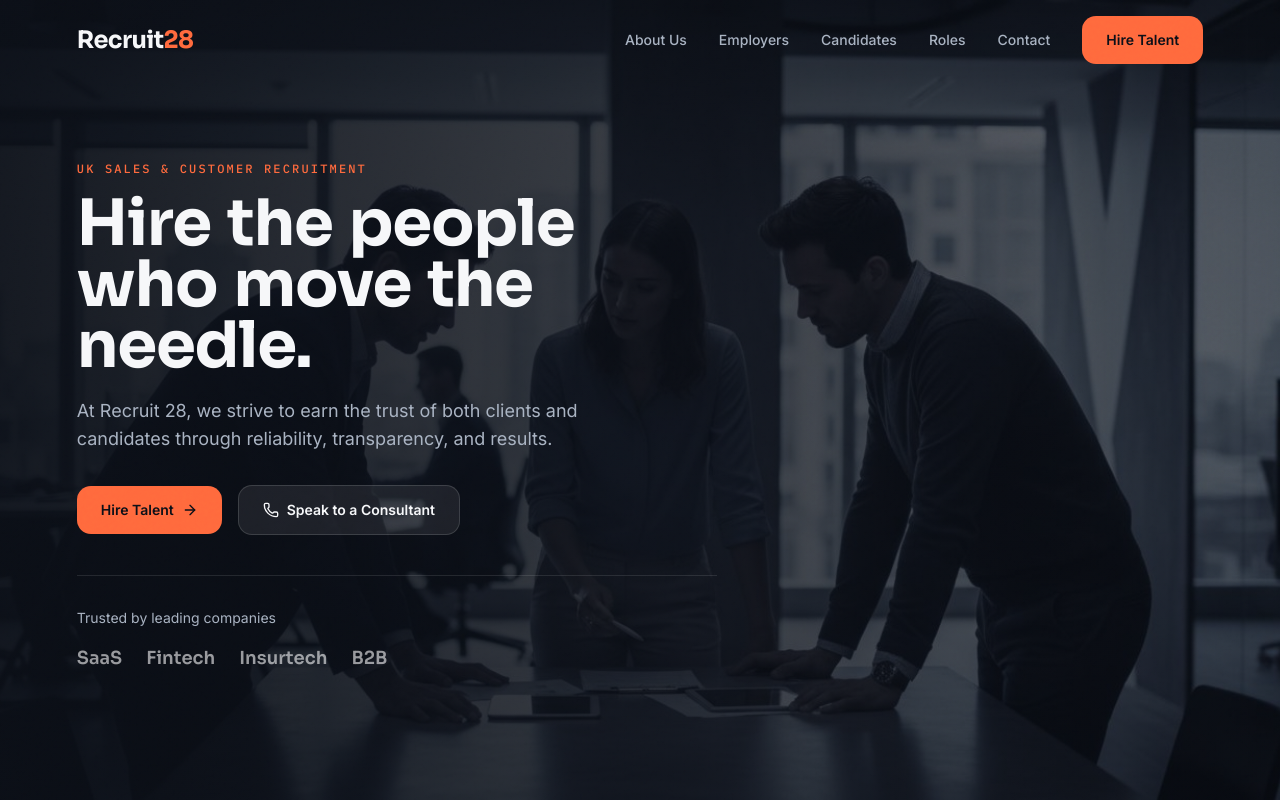
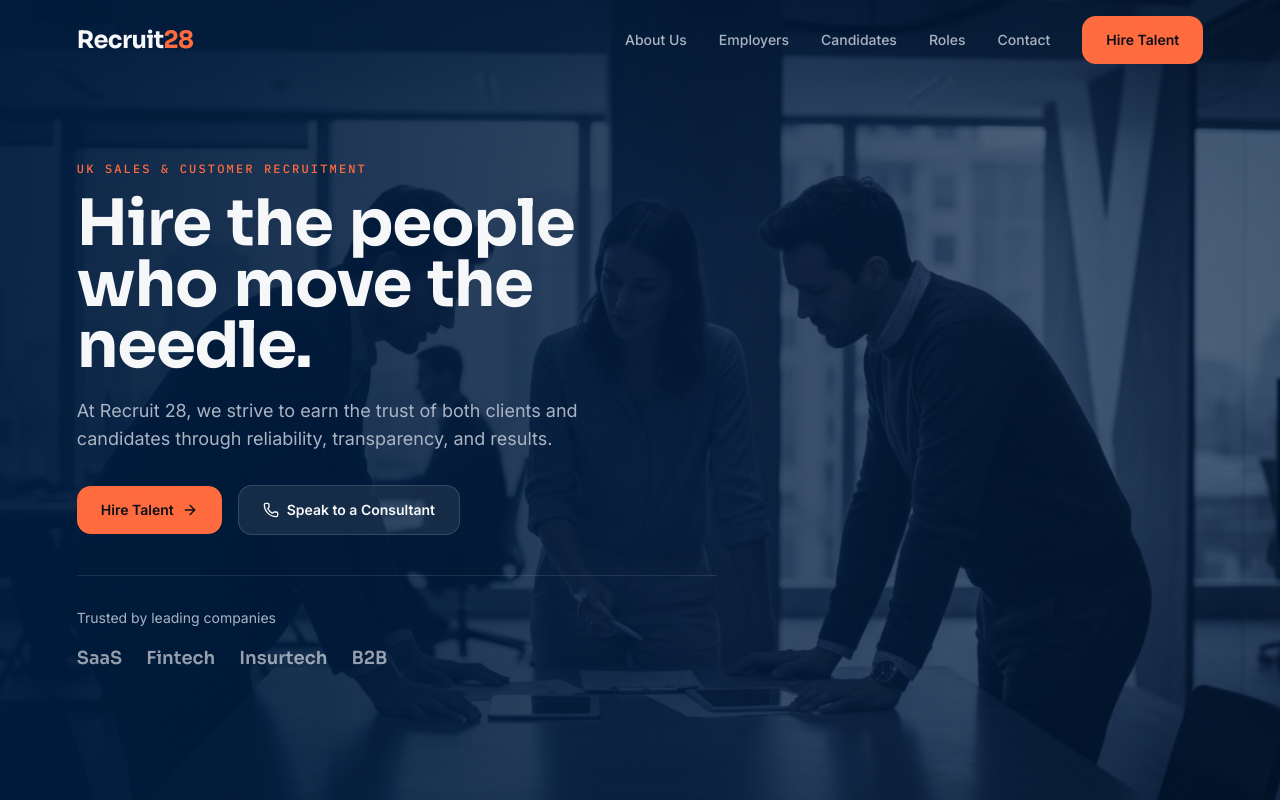
Before and after one commit to j1kn/Recritement, a React (Vite) app: page / in a window 1280 px wide. Shown: the top 800 px of the page. Built offline with nearby package versions, Linux system fonts and the light colour scheme.

Commit message:
Updated theme color to Navy Blue, refined content, and removed unnecessary sections

```diff
--- a/src/App.tsx
+++ b/src/App.tsx
@@ -10,7 +10,7 @@ import TwoTile from './sections/TwoTile';
 import Statement from './sections/Statement';
 import Services from './sections/Services';
 import Specialists from './sections/Specialists';
-import Process from './sections/Process';
+
 import Stats from './sections/Stats';
 import Quality from './sections/Quality';
 import Contact from './sections/Contact';
@@ -58,7 +58,7 @@ function App() {
         <Statement />
         <Services />
         <Specialists />
-        <Process />
+
         <Stats />
         <Quality />
         <Contact />
--- a/src/index.css
+++ b/src/index.css
@@ -6,24 +6,24 @@
 
 @layer base {
   :root {
-    --background: 220 30% 5%;
+    --background: 220 60% 8%;
     --foreground: 220 20% 97%;
-    --card: 220 25% 8%;
+    --card: 220 60% 11%;
     --card-foreground: 220 20% 97%;
-    --popover: 220 25% 8%;
+    --popover: 220 60% 11%;
     --popover-foreground: 220 20% 97%;
     --primary: 16 100% 62%;
     --primary-foreground: 220 30% 5%;
-    --secondary: 220 20% 15%;
+    --secondary: 220 50% 15%;
     --secondary-foreground: 220 20% 97%;
-    --muted: 220 20% 15%;
+    --muted: 220 40% 18%;
     --muted-foreground: 215 18% 68%;
     --accent: 16 100% 62%;
     --accent-foreground: 220 30% 5%;
     --destructive: 0 84.2% 60.2%;
     --destructive-foreground: 0 0% 98%;
-    --border: 220 15% 20%;
-    --input: 220 15% 20%;
+    --border: 220 40% 20%;
+    --input: 220 40% 20%;
     --ring: 16 100% 62%;
     --radius: 0.875rem;
   }
--- a/src/sections/Contact.tsx
+++ b/src/sections/Contact.tsx
@@ -1,7 +1,7 @@
 import { useState, useRef, useEffect } from 'react';
 import { gsap } from 'gsap';
 import { ScrollTrigger } from 'gsap/ScrollTrigger';
-import { Send, Quote, Phone, Mail, MapPin, Clock } from 'lucide-react';
+import { Send, Phone, Mail, MapPin } from 'lucide-react';
 import { toast } from 'sonner';
 
 gsap.registerPlugin(ScrollTrigger);
@@ -10,7 +10,6 @@ const contactInfo = [
   { icon: Phone, label: 'Phone', value: '+44 (0) 20 7123 4567' },
   { icon: Mail, label: 'Email', value: 'hello@recruit28.co.uk' },
   { icon: MapPin, label: 'Location', value: 'London, UK' },
-  { icon: Clock, label: 'Response Time', value: 'Within 24 hours' },
 ];
 
 export default function Contact() {
@@ -118,30 +117,8 @@ export default function Contact() {
         </div>
 
         <div className="grid grid-cols-1 lg:grid-cols-3 gap-8 lg:gap-10 max-w-6xl mx-auto">
-          {/* Left Column - Testimonial & Contact Info */}
+          {/* Left Column - Contact Info */}
           <div className="space-y-6">
-            {/* Testimonial Card */}
-            <div
-              ref={testimonialRef}
-              className="card-glass rounded-card p-6 lg:p-8"
-            >
-              <Quote className="w-8 h-8 text-coral mb-4" />
-              <blockquote className="text-base text-slate-text leading-relaxed mb-6">
-                "Recruit 28 delivered a shortlist in days, not weeks. Every
-                candidate was relevant—and one became our top AE within six
-                months."
-              </blockquote>
-              <div className="flex items-center gap-3">
-                <div className="w-10 h-10 rounded-full bg-coral/20 flex items-center justify-center">
-                  <span className="font-display font-bold text-sm text-coral">HM</span>
-                </div>
-                <div>
-                  <p className="font-medium text-slate-text text-sm">Hiring Manager</p>
-                  <p className="text-xs text-slate-muted">B2B SaaS</p>
-                </div>
-              </div>
-            </div>
-
             {/* Contact Info */}
             <div ref={infoRef} className="card-glass rounded-card p-6">
               {contactInfo.map((item) => (
--- a/src/sections/Footer.tsx
+++ b/src/sections/Footer.tsx
@@ -64,12 +64,7 @@ export default function Footer() {
               >
                 For Candidates
               </button>
-              <button
-                onClick={() => scrollToSection('#roles')}
-                className="block text-sm text-slate-muted hover:text-slate-text transition-colors duration-300"
-              >
-                Roles We Cover
-              </button>
+
               <button
                 onClick={() => scrollToSection('#contact')}
                 className="block text-sm text-slate-muted hover:text-slate-text transition-colors duration-300"
@@ -88,7 +83,7 @@ export default function Footer() {
               <span className="block text-sm text-slate-muted">Sales Recruitment</span>
               <span className="block text-sm text-slate-muted">Customer Success</span>
               <span className="block text-sm text-slate-muted">Executive Search</span>
-              <span className="block text-sm text-slate-muted">Contract Hiring</span>
+
             </nav>
           </div>
 
--- a/src/sections/Quality.tsx
+++ b/src/sections/Quality.tsx
@@ -1,7 +1,7 @@
 import { useRef, useEffect } from 'react';
 import { gsap } from 'gsap';
 import { ScrollTrigger } from 'gsap/ScrollTrigger';
-import { Star, Users, Clock, Shield } from 'lucide-react';
+import { Star, Users } from 'lucide-react';
 
 gsap.registerPlugin(ScrollTrigger);
 
@@ -15,16 +15,6 @@ const values = [
     icon: Users,
     title: 'Cultural Fit',
     description: 'We match personalities and values, not just skills on paper.',
-  },
-  {
-    icon: Clock,
-    title: 'Speed Without Sacrifice',
-    description: 'Fast turnaround without cutting corners on quality.',
-  },
-  {
-    icon: Shield,
-    title: 'Replacement Guarantee',
-    description: 'Peace of mind with our comprehensive placement guarantee.',
   },
 ];
 
--- a/src/sections/Services.tsx
+++ b/src/sections/Services.tsx
@@ -97,7 +97,7 @@ export default function Services() {
             What We Do
           </span>
           <h2 className="animate-item font-display font-bold text-h2 text-navy mb-4">
-            What we recruit for
+            What We Recruit For
           </h2>
           <p className="animate-item text-body text-[#3D4A5C] max-w-2xl mx-auto">
             We connect ambitious businesses with driven professionals who know how to build relationships, drive revenue, and deliver long-term growth.
--- a/src/sections/Specialists.tsx
+++ b/src/sections/Specialists.tsx
@@ -1,7 +1,7 @@
 import { useRef, useEffect } from 'react';
 import { gsap } from 'gsap';
 import { ScrollTrigger } from 'gsap/ScrollTrigger';
-import { Target, Zap, Award } from 'lucide-react';
+import { Target } from 'lucide-react';
 
 gsap.registerPlugin(ScrollTrigger);
 
@@ -10,16 +10,6 @@ const differentiators = [
     icon: Target,
     title: 'Sales-First Focus',
     description: 'We only recruit for sales and customer-facing roles. That singular focus makes us better.',
-  },
-  {
-    icon: Zap,
-    title: 'Fast Delivery',
-    description: 'Our network and process mean you see qualified candidates within days, not weeks.',
-  },
-  {
-    icon: Award,
-    title: 'Quality Guaranteed',
-    description: 'We stand behind every placement with a comprehensive replacement guarantee.',
   },
 ];
 
--- a/tailwind.config.js
+++ b/tailwind.config.js
@@ -11,9 +11,9 @@ module.exports = {
         background: "hsl(var(--background))",
         foreground: "hsl(var(--foreground))",
         navy: {
-          DEFAULT: "#0B0F17",
-          light: "#141B26",
-          dark: "#070A10",
+          DEFAULT: "#001B3D",
+          light: "#002B5B",
+          dark: "#000F21",
         },
         coral: {
           DEFAULT: "#FF6A3D",
```
